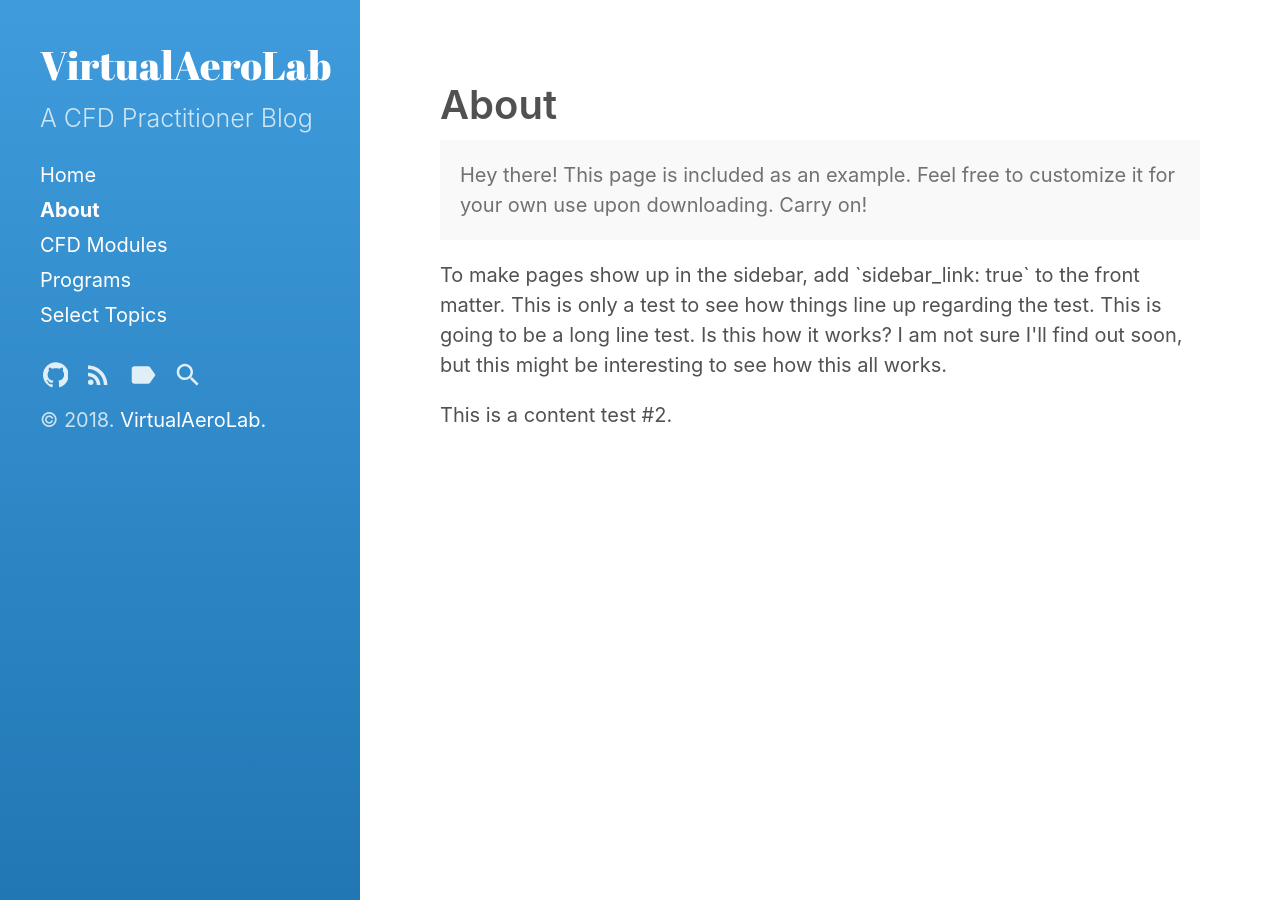
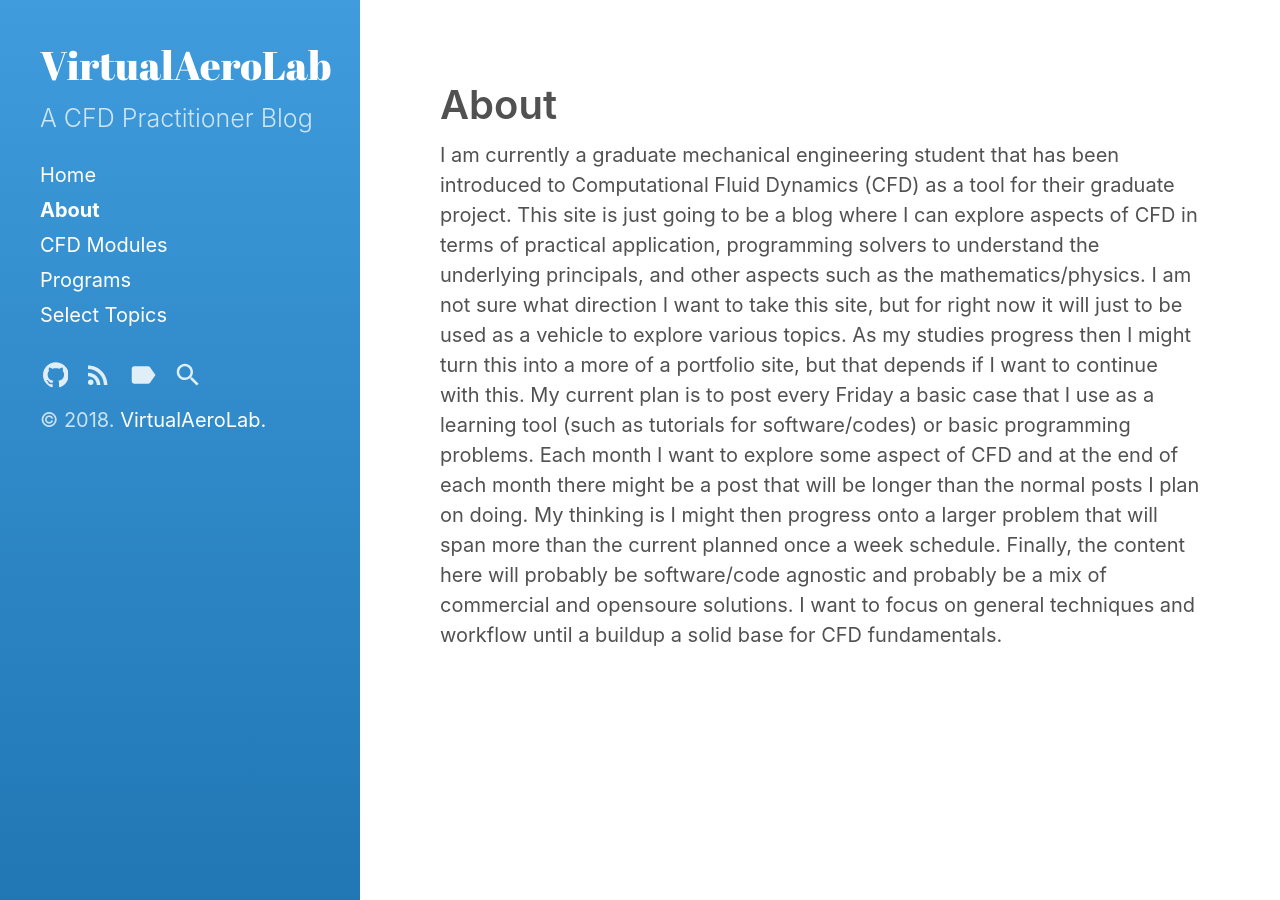
Before and after one commit to VirtualAeroLab/VirtualAeroLab.github.io, a Jekyll site: the page built from about.md, in a window 1280 px wide. Built offline with Jekyll 4.4.1, drawn with Linux system fonts in a browser that asks for light colours.

Commit message:
First bit of content and some fixes.

```diff
--- a/404.html
+++ b/404.html
@@ -6,5 +6,5 @@ permalink: 404.html
 
 <div class="page">
   <h1 class="page-title">404: Page not found</h1>
-  <p class="lead">Sorry, we've misplaced that URL or it's pointing to something that doesn't exist. <a href="{{ site.baseurl }}">Head back home</a> to try finding it again.</p>
+  <p class="lead">Sorry, we've misplaced that URL or it's pointing to something that doesn't exist. Head back home or use the search feature to try finding the content again.</p>
 </div>
--- a/about.md
+++ b/about.md
@@ -4,15 +4,17 @@ title: About
 sidebar_link: true
 ---
 
-<p class="message">
-  Hey there! This page is included as an example. Feel free to customize it
-  for your own use upon downloading. Carry on!
-</p>
+<p class="text-justify">
+I am currently a graduate mechanical engineering student that has been introduced to Computational Fluid Dynamics (CFD) as a tool
+for their graduate project. This site is just going to be a blog where I can explore aspects of CFD in terms of practical application,
+programming solvers to understand the underlying principals, and other aspects such as the mathematics/physics. I am not sure what
+direction I want to take this site, but for right now it will just to be used as a vehicle to explore various topics. As my studies
+progress then I might turn this into a more of a portfolio site, but that depends if I want to continue with this.
 
-<p class="text-justify">
-To make pages show up in the sidebar, add `sidebar_link: true` to the front
-matter. This is only a test to see how things line up regarding the test. This is going to be a long line
-test. Is this how it works? I am not sure I'll find out soon, but this might
-be interesting to see how this all works. </p>
+My current plan is to post every Friday a basic case that I use as a learning tool (such as tutorials for software/codes) or basic
+programming problems. Each month I want to explore some aspect of CFD and at the end of each month there might be a post that will be
+longer than the normal posts I plan on doing. My thinking is I might then progress onto a larger problem that will span more than the
+current planned once a week schedule.
 
-This is a content test #2.
+Finally, the content here will probably be software/code agnostic and probably be a mix of commercial and opensoure solutions. I want to
+focus on general techniques and workflow until a buildup a solid base for CFD fundamentals. </p>
```
